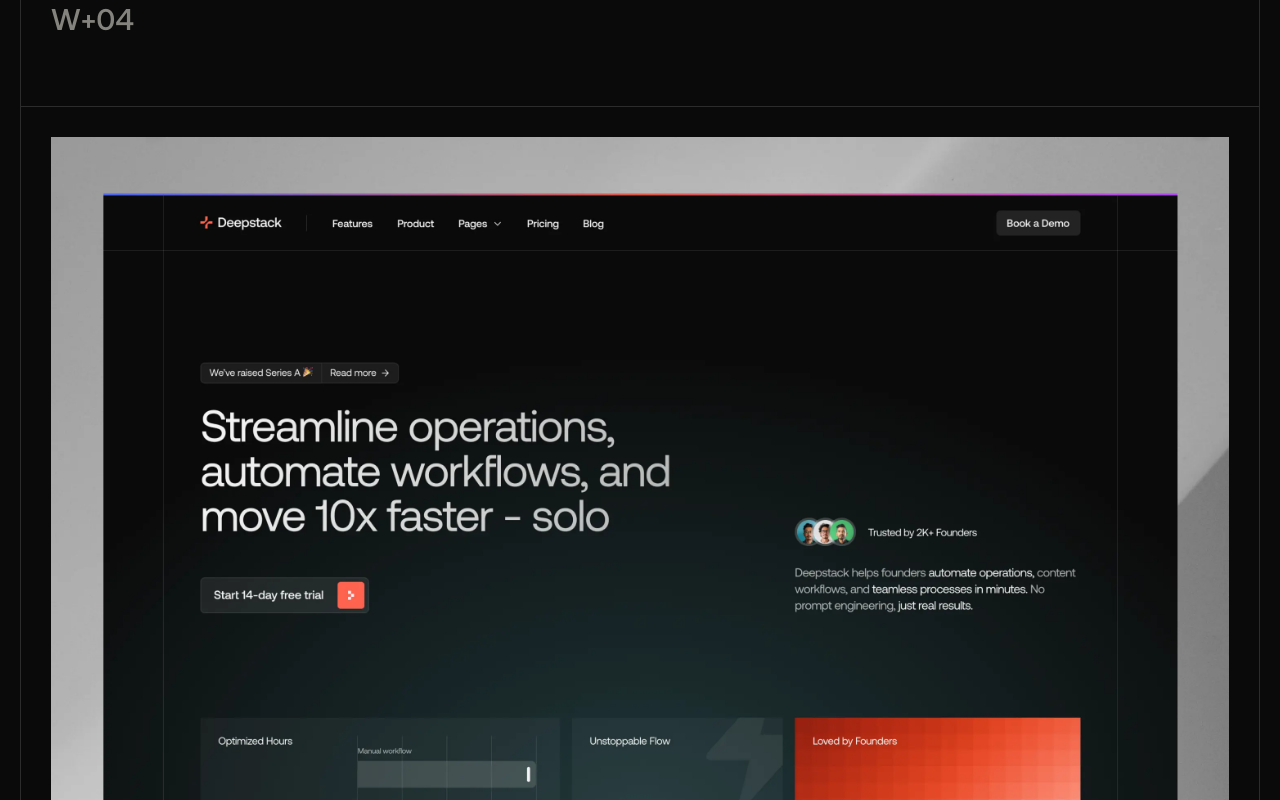
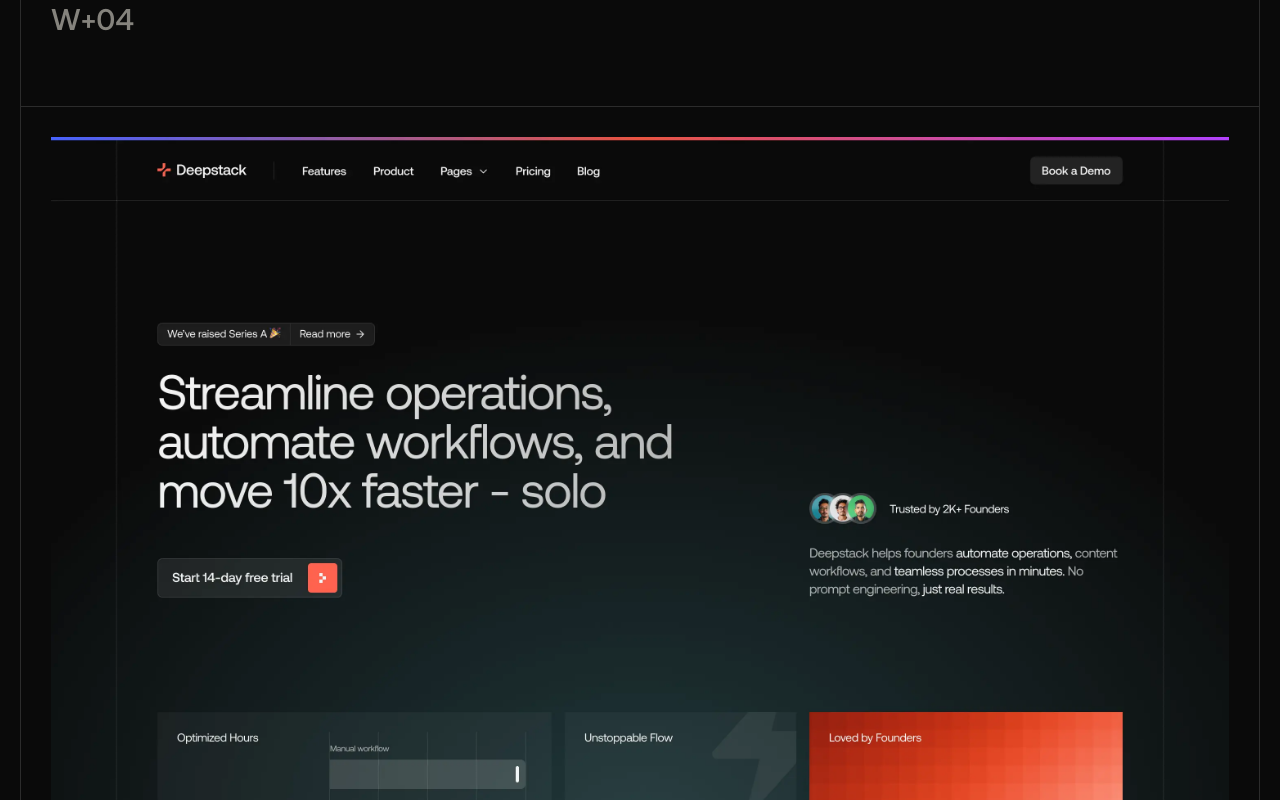
Before and after one commit to alif-firdaus/alchemist-2.0, a Next.js app: page / in a window 1280 px wide. Shown: the part 5940-6740 px from the top of the page. Built offline with nearby package versions, Linux system fonts and the light colour scheme.

Commit message:
docs: assets updated

```diff
--- a/components/organism/works-section.tsx
+++ b/components/organism/works-section.tsx
@@ -4,7 +4,7 @@
 import WorksCard from "../molecule/works-card";
 
 // Import Assets //
-import mockup from "@/assets/images/img-mockup-2.webp";
+import deepstack from "@/assets/images/img-deepstack-mockup.webp";
 import divider from "@/assets/images/img-divider.svg";
 
 export default function WorksSection() {
@@ -33,16 +33,16 @@
 				{/* <-- === Bottom Content Start === --> */}
 				<div className="flex flex-col items-center justify-center w-full h-auto">
 					<WorksCard
-						thumbnail={mockup}
-						thumbnailalt="mockup"
-						thumbnailtitle="mockup"
+						thumbnail={deepstack}
+						thumbnailalt="Deepstack"
+						thumbnailtitle="mDeepstack"
 						order="W+01"
 						title="Deepstack"
 						description="Deepstack is a high-end AI workspace built for speed and clarity - made for founders who want a polished hub for work."
 					/>
 
 					<WorksCard
-						thumbnail={mockup}
+						thumbnail={deepstack}
 						thumbnailalt="mockup"
 						thumbnailtitle="mockup"
 						order="W+02"
@@ -51,7 +51,7 @@
 					/>
 
 					<WorksCard
-						thumbnail={mockup}
+						thumbnail={deepstack}
 						thumbnailalt="mockup"
 						thumbnailtitle="mockup"
 						order="W+03"
@@ -60,7 +60,7 @@
 					/>
 
 					<WorksCard
-						thumbnail={mockup}
+						thumbnail={deepstack}
 						thumbnailalt="mockup"
 						thumbnailtitle="mockup"
 						order="W+04"
```
Also changed, not shown: assets/images/img-deepstack-mockup.webp (added).
